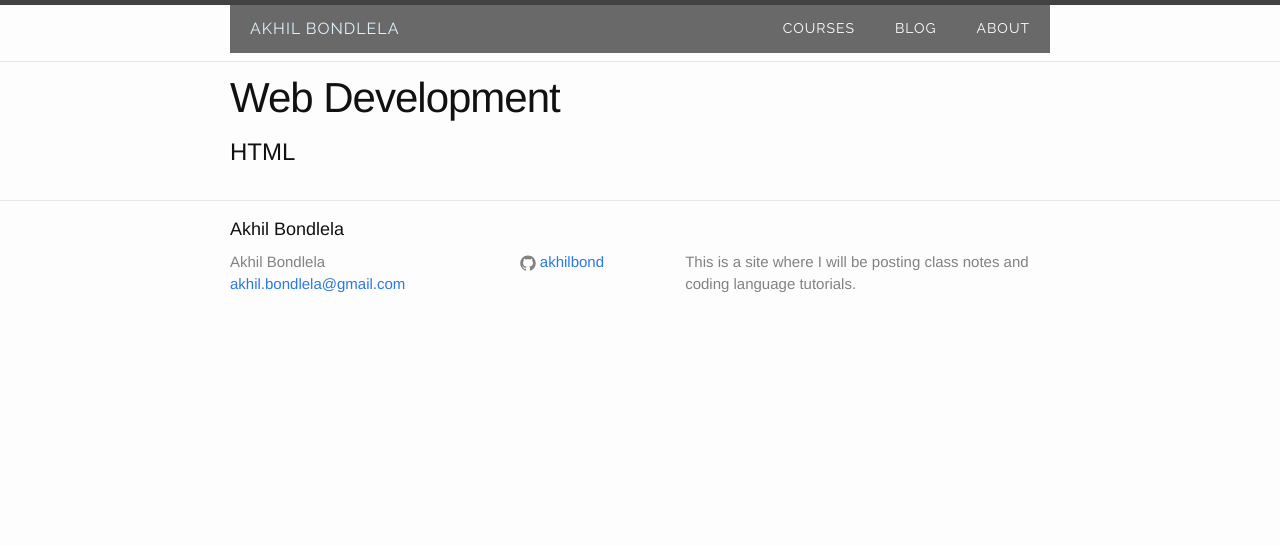
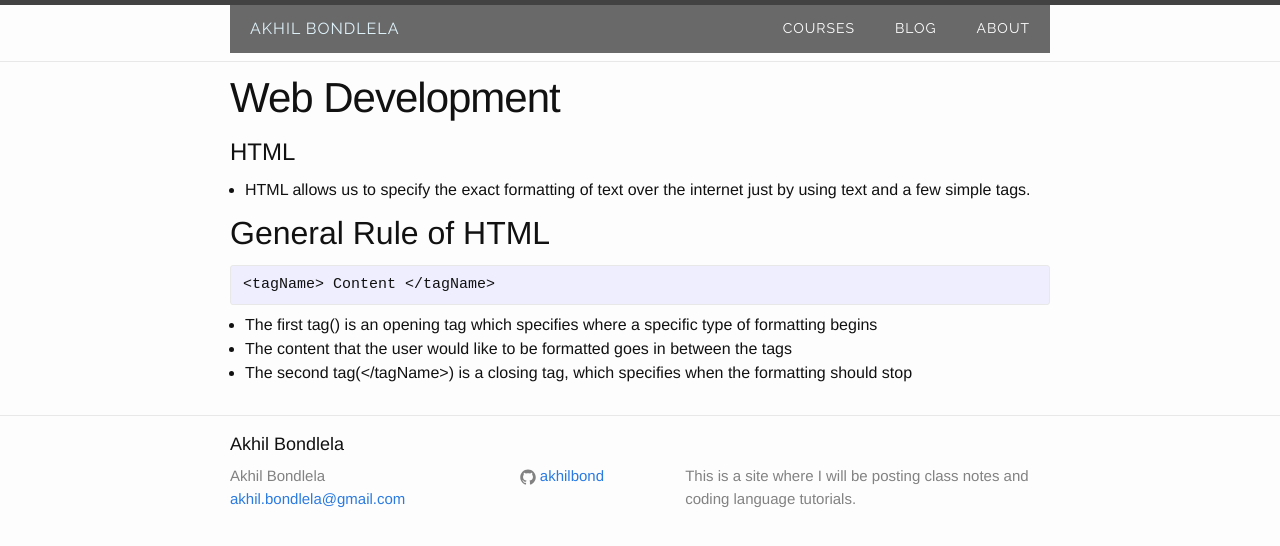
Before and after one commit to akhilbond/akhilbond.github.io, a Jekyll site: the page built from Courses/webdev/notes.md, in a window 1280 px wide. Shown: the top 546 px of the page. Built offline with Jekyll 4.4.1, drawn with Linux system fonts in a browser that asks for light colours.

Commit message:
HTML updates

````diff
--- a/Courses/webdev/notes.md
+++ b/Courses/webdev/notes.md
@@ -5,3 +5,13 @@ permalink: /Courses/webdev/
 ---
 
 # HTML
+- HTML allows us to specify the exact formatting of text over the internet just by using text and a few simple tags.
+
+## General Rule of HTML
+
+```HTML
+<tagName> Content </tagName>
+```
+- The first tag(<tagName>) is an opening tag which specifies where a specific type of formatting begins
+- The content that the user would like to be formatted goes in between the tags
+- The second tag(</tagName>) is a closing tag, which specifies when the formatting should stop
````
